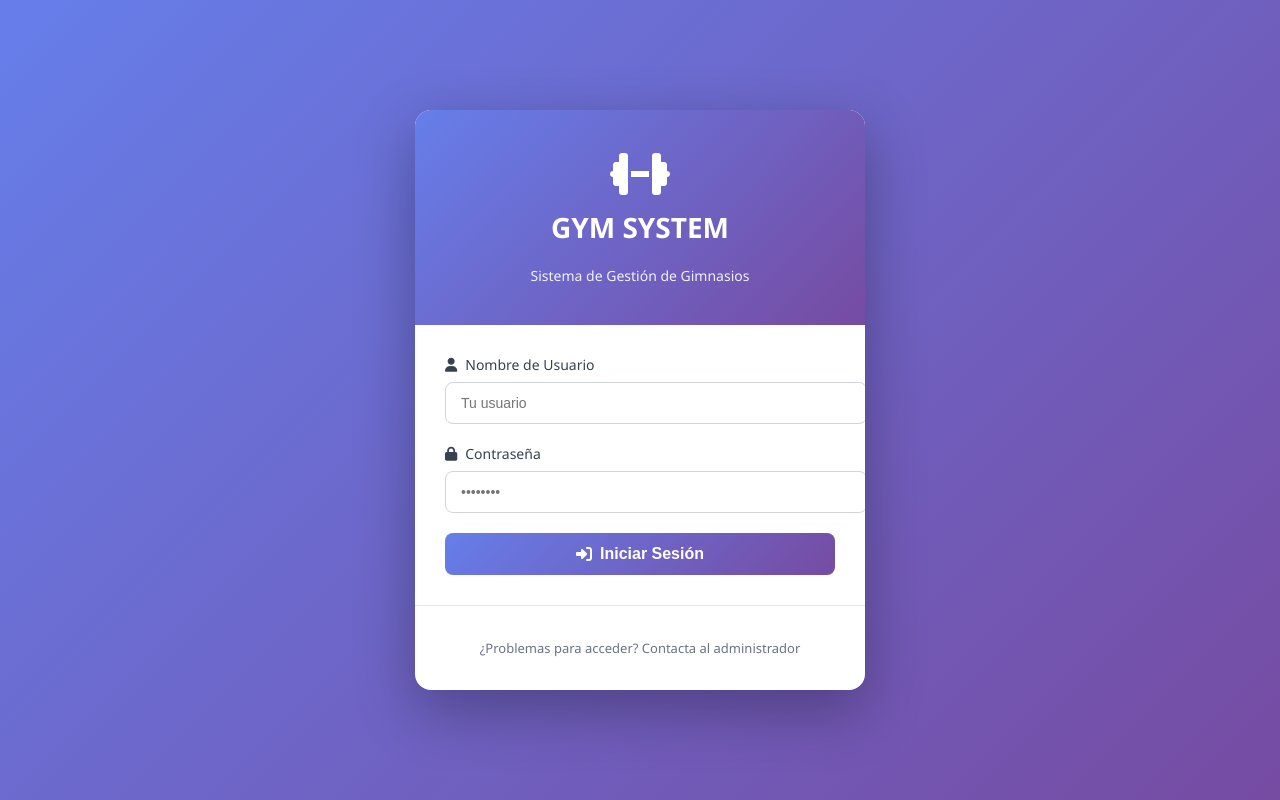
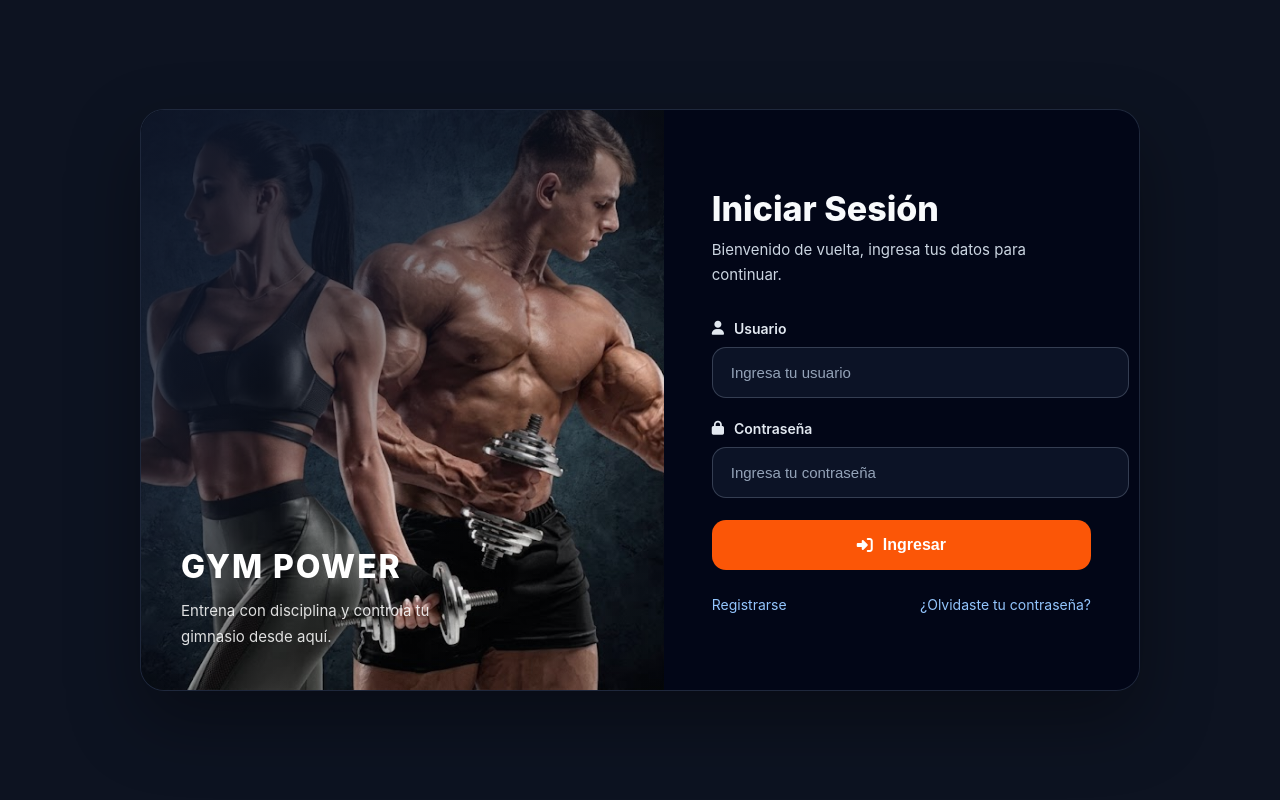
Before and after one commit to Guilder23/sistema-GYM, a Django app: page / in a window 1280 px wide. Run offline with Django 5.2, Linux system fonts and the light colour scheme.

Commit message:
Arreglo de pergil y login

```diff
--- a/static/css/base.css
+++ b/static/css/base.css
@@ -188,7 +188,7 @@ body {
 .user-avatar {
     width: 40px;
     height: 40px;
-    border-radius: 10px;
+    border-radius: 50%;
     object-fit: cover;
 }
 
@@ -251,7 +251,7 @@ body {
     height: 32px;
     background-color: var(--color-primary);
     color: white;
-    border-radius: 8px;
+    border-radius: 50%;
     display: flex;
     align-items: center;
     justify-content: center;
--- a/static/css/login.css
+++ b/static/css/login.css
@@ -2,147 +2,235 @@
 .login-body {
     margin: 0;
     padding: 0;
-    background: linear-gradient(135deg, #667eea 0%, #764ba2 100%);
+    background-color: #0d1321;
     min-height: 100vh;
     display: flex;
     align-items: center;
     justify-content: center;
-    font-family: 'Segoe UI', Tahoma, Geneva, Verdana, sans-serif;
+    font-family: 'Inter', 'Segoe UI', Tahoma, Geneva, Verdana, sans-serif;
 }
 
 .login-container {
     width: 100%;
-    max-width: 450px;
-    padding: 20px;
+    max-width: 1000px;
+    padding: 24px;
 }
 
 .login-box {
-    background: white;
-    border-radius: 16px;
-    box-shadow: 0 20px 60px rgba(0, 0, 0, 0.3);
+    display: grid;
+    grid-template-columns: 1.1fr 1fr;
+    min-height: 580px;
+    background: #0f172a;
+    border-radius: 24px;
     overflow: hidden;
+    box-shadow: 0 30px 70px rgba(0, 0, 0, 0.35);
+    border: 1px solid rgba(148, 163, 184, 0.12);
 }
 
-.login-header {
-    background: linear-gradient(135deg, #667eea 0%, #764ba2 100%);
-    color: white;
-    padding: 40px 20px;
-    text-align: center;
+.login-side {
+    position: relative;
+    background-size: cover;
+    background-position: center;
 }
 
-.logo-section {
-    margin-bottom: 20px;
+.login-side::before {
+    content: '';
+    position: absolute;
+    inset: 0;
+    background: linear-gradient(135deg,
+        rgba(15, 23, 42, 0.92) 0%,
+        rgba(15, 23, 42, 0.75) 28%,
+        rgba(15, 23, 42, 0.22) 55%,
+        rgba(15, 23, 42, 0.05) 72%,
+        rgba(15, 23, 42, 0.12) 100%
+    );
 }
 
-.logo-section i {
-    font-size: 48px;
-    margin-bottom: 10px;
-    display: block;
+.side-hero {
+    position: absolute;
+    inset: 0;
+    display: flex;
+    flex-direction: column;
+    justify-content: flex-end;
+    padding: 40px;
+    color: #fff;
+    z-index: 1;
 }
 
-.login-header h1 {
-    margin: 0;
-    font-size: 28px;
-    font-weight: bold;
+.hero-title {
+    font-size: 32px;
+    font-weight: 800;
+    letter-spacing: 0.06em;
+    margin-bottom: 12px;
+    text-transform: uppercase;
 }
 
-.subtitle {
-    margin: 10px 0 0;
-    font-size: 14px;
-    opacity: 0.9;
+.hero-subtitle {
+    max-width: 280px;
+    color: rgba(255, 255, 255, 0.86);
+    font-size: 15px;
+    line-height: 1.75;
+}
+
+.login-panel {
+    padding: 56px 48px;
+    display: flex;
+    flex-direction: column;
+    justify-content: center;
+    background-color: #020617;
+}
+
+.panel-header h1 {
+    margin: 0 0 8px;
+    font-size: 34px;
+    color: #f8fafc;
+    font-weight: 800;
+}
+
+.panel-header p {
+    margin: 0 0 32px;
+    color: #cbd5e1;
+    font-size: 15px;
+    line-height: 1.7;
 }
 
 .login-form {
-    padding: 30px;
+    width: 100%;
 }
 
 .form-group {
-    margin-bottom: 20px;
+    margin-bottom: 22px;
 }
 
 .form-group label {
     display: flex;
     align-items: center;
-    gap: 8px;
-    margin-bottom: 8px;
-    color: #374151;
-    font-weight: 500;
+    gap: 10px;
+    margin-bottom: 10px;
+    color: #e2e8f0;
+    font-weight: 600;
     font-size: 14px;
 }
 
 .form-group input {
     width: 100%;
-    padding: 12px 15px;
-    border: 1px solid #d1d5db;
-    border-radius: 8px;
-    font-size: 14px;
-    transition: border-color 0.3s ease, box-shadow 0.3s ease;
+    padding: 16px 18px;
+    border: 1px solid rgba(148, 163, 184, 0.3);
+    border-radius: 14px;
+    font-size: 15px;
+    color: #f8fafc;
+    background-color: rgba(15, 23, 42, 0.85);
+    transition: border-color 0.2s ease, box-shadow 0.2s ease, background-color 0.2s ease;
+}
+
+.form-group input::placeholder {
+    color: #94a3b8;
 }
 
 .form-group input:focus {
     outline: none;
-    border-color: #667eea;
-    box-shadow: 0 0 0 3px rgba(102, 126, 234, 0.1);
+    border-color: #fb923c;
+    background-color: rgba(15, 23, 42, 0.95);
+    box-shadow: 0 0 0 4px rgba(251, 146, 60, 0.12);
 }
 
 .btn-login {
     width: 100%;
-    padding: 12px;
-    background: linear-gradient(135deg, #667eea 0%, #764ba2 100%);
-    color: white;
+    padding: 16px;
+    background-color: #fb5607;
+    color: #fff;
     border: none;
-    border-radius: 8px;
+    border-radius: 14px;
     font-size: 16px;
-    font-weight: 600;
+    font-weight: 700;
     cursor: pointer;
-    transition: transform 0.3s ease, box-shadow 0.3s ease;
+    transition: all 0.2s ease;
     display: flex;
     align-items: center;
     justify-content: center;
-    gap: 8px;
+    gap: 10px;
 }
 
 .btn-login:hover {
-    transform: translateY(-2px);
-    box-shadow: 0 10px 20px rgba(102, 126, 234, 0.3);
+    background-color: #f97316;
+    transform: translateY(-1px);
+    box-shadow: 0 10px 25px rgba(251, 86, 7, 0.22);
 }
 
 .btn-login:active {
     transform: translateY(0);
+    background-color: #dc6803;
 }
 
 .alert-error {
-    background: #fee2e2;
-    color: #991b1b;
-    padding: 12px;
-    border-radius: 8px;
-    margin-bottom: 20px;
-    border-left: 4px solid #ef4444;
+    background-color: #fee2e2;
+    color: #b91c1c;
+    padding: 14px 16px;
+    border-radius: 12px;
+    margin-bottom: 22px;
+    border: 1px solid #fecaca;
+    font-size: 14px;
+    display: flex;
+    align-items: center;
+    gap: 10px;
 }
 
-.login-footer {
-    padding: 20px;
-    text-align: center;
-    color: #6b7280;
-    font-size: 13px;
-    border-top: 1px solid #e5e7eb;
+.login-links {
+    margin-top: 26px;
+    display: flex;
+    justify-content: space-between;
+    gap: 16px;
+    flex-wrap: wrap;
 }
 
-/* RESPONSIVE */
-@media (max-width: 480px) {
+.login-links a {
+    color: #93c5fd;
+    font-size: 14px;
+    text-decoration: none;
+    transition: color 0.2s ease;
+}
+
+.login-links a:hover {
+    color: #fff;
+}
+
+@media (max-width: 900px) {
     .login-box {
-        border-radius: 8px;
+        grid-template-columns: 1fr;
+        min-height: auto;
     }
 
-    .login-header {
-        padding: 30px 20px;
+    .login-side {
+        min-height: 260px;
     }
 
-    .login-header h1 {
-        font-size: 24px;
+    .login-panel {
+        padding: 40px 34px;
+    }
+}
+
+@media (max-width: 560px) {
+    .login-container {
+        padding: 16px;
     }
 
-    .login-form {
-        padding: 20px;
+    .login-box {
+        border-radius: 18px;
+    }
+
+    .login-panel {
+        padding: 28px 20px;
+    }
+
+    .panel-header h1 {
+        font-size: 28px;
+    }
+
+    .hero-title {
+        font-size: 26px;
+    }
+
+    .hero-subtitle {
+        font-size: 14px;
     }
 }
--- a/templates/components/navbar.html
+++ b/templates/components/navbar.html
@@ -35,7 +35,9 @@
             </a>
             <div class="user-menu">
                 <div class="user-avatar-mini">
-                    {% if request.user.profile.profile_photo %}
+                    {% if request.user.profile.role == 'CLIENTE' and request.user.profile.client.profile_photo %}
+                        <img src="{{ request.user.profile.client.profile_photo.url }}" style="width: 100%; height: 100%; border-radius: 50%; object-fit: cover;">
+                    {% elif request.user.profile.profile_photo %}
                         <img src="{{ request.user.profile.profile_photo.url }}" style="width: 100%; height: 100%; border-radius: 50%; object-fit: cover;">
                     {% else %}
                         {{ request.user.username|slice:":1"|upper }}
--- a/templates/components/sidebar.html
+++ b/templates/components/sidebar.html
@@ -128,7 +128,9 @@
 
     <div class="sidebar-footer">
         <div class="user-profile">
-            {% if request.user.profile.profile_photo %}
+            {% if request.user.profile.role == 'CLIENTE' and request.user.profile.client.profile_photo %}
+                <img src="{{ request.user.profile.client.profile_photo.url }}" alt="User" class="user-avatar">
+            {% elif request.user.profile.profile_photo %}
                 <img src="{{ request.user.profile.profile_photo.url }}" alt="User" class="user-avatar">
             {% else %}
                 <img src="https://ui-avatars.com/api/?name={{ request.user.get_full_name|default:request.user.username }}&background=6366f1&color=fff" alt="User" class="user-avatar">
--- a/templates/login.html
+++ b/templates/login.html
@@ -11,12 +11,17 @@
 <body class="login-body">
     <div class="login-container">
         <div class="login-box">
-            <div class="login-header">
-                <div class="logo-section">
-                    <i class="fas fa-dumbbell"></i>
-                    <h1>GYM SYSTEM</h1>
+            <div class="login-side" style="background-image: url('{% static "img/gym3.png" %}');">
+                <div class="side-hero">
+                    <div class="hero-title">GYM POWER</div>
+                    <div class="hero-subtitle">Entrena con disciplina y controla tu gimnasio desde aquí.</div>
                 </div>
-                <p class="subtitle">Sistema de Gestión de Gimnasios</p>
+            </div>
+
+            <div class="login-panel">
+                <div class="panel-header">
+                    <h1>Iniciar Sesión</h1>
+                    <p>Bienvenido de vuelta, ingresa tus datos para continuar.</p>
                 </div>
 
                 <form method="POST" class="login-form">
@@ -25,6 +30,7 @@
                     {% if messages %}
                         {% for message in messages %}
                             <div class="alert alert-error">
+                                <i class="fas fa-exclamation-triangle"></i>
                                 {{ message }}
                             </div>
                         {% endfor %}
@@ -33,9 +39,9 @@
                     <div class="form-group">
                         <label for="username">
                             <i class="fas fa-user"></i>
-                        Nombre de Usuario
+                            Usuario
                         </label>
-                    <input type="text" id="username" name="username" required placeholder="Tu usuario">
+                        <input type="text" id="username" name="username" required placeholder="Ingresa tu usuario" autocomplete="username">
                     </div>
 
                     <div class="form-group">
@@ -43,17 +49,19 @@
                             <i class="fas fa-lock"></i>
                             Contraseña
                         </label>
-                    <input type="password" id="password" name="password" required placeholder="••••••••">
+                        <input type="password" id="password" name="password" required placeholder="Ingresa tu contraseña" autocomplete="current-password">
                     </div>
 
                     <button type="submit" class="btn-login">
                         <i class="fas fa-sign-in-alt"></i>
-                    Iniciar Sesión
+                        Ingresar
                     </button>
                 </form>
 
-            <div class="login-footer">
-                <p>¿Problemas para acceder? Contacta al administrador</p>
+                <div class="login-links">
+                    <a href="#">Registrarse</a>
+                    <a href="#">¿Olvidaste tu contraseña?</a>
+                </div>
             </div>
         </div>
     </div>
```
Also changed, not shown: memories/repo/login-redesign.md (added, +34 -0 lines), db.sqlite3, static/img/GYM.png (added), static/img/gym2.jpg (added), static/img/gym3.png (added). Lines whose indentation alone changed are shown as unchanged.
